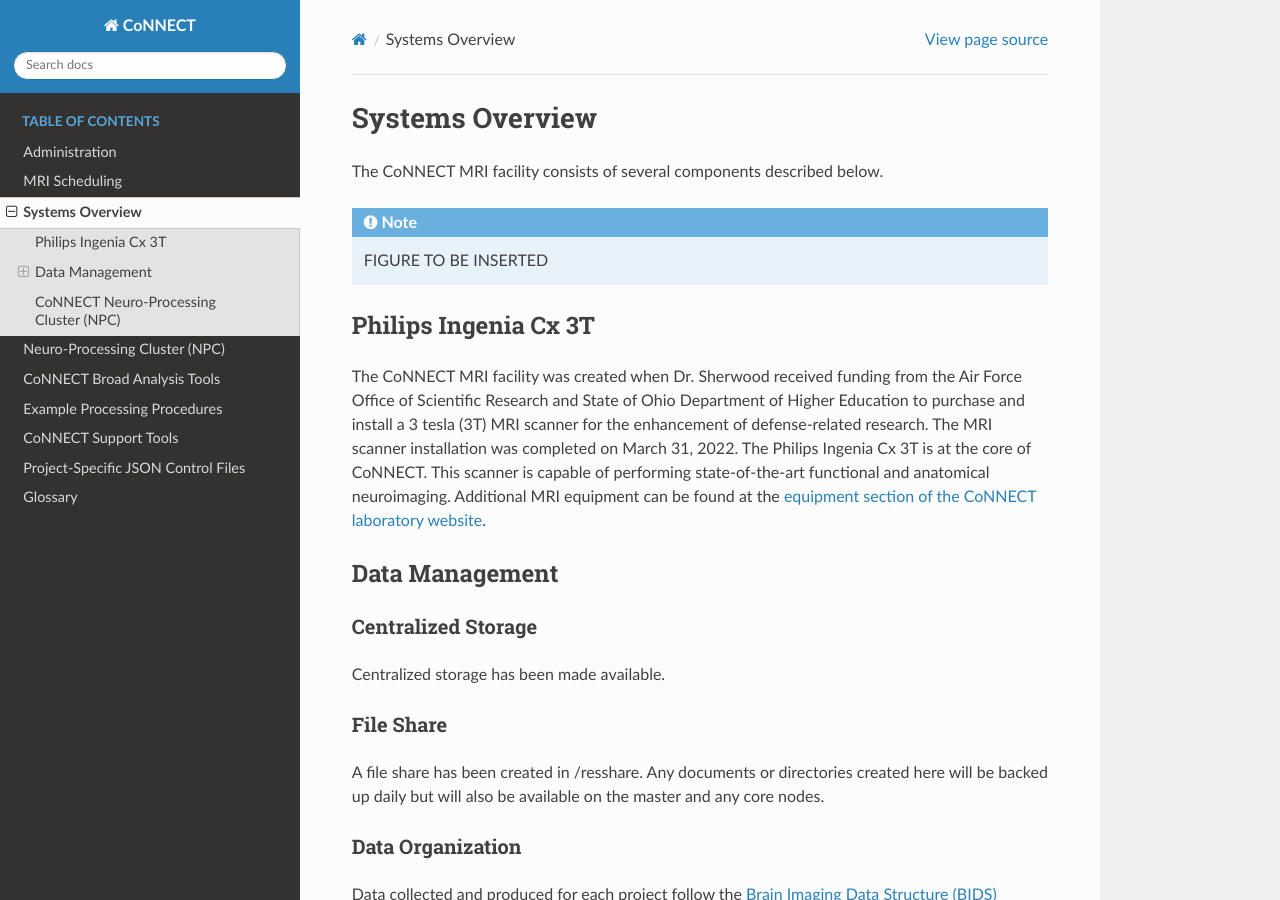
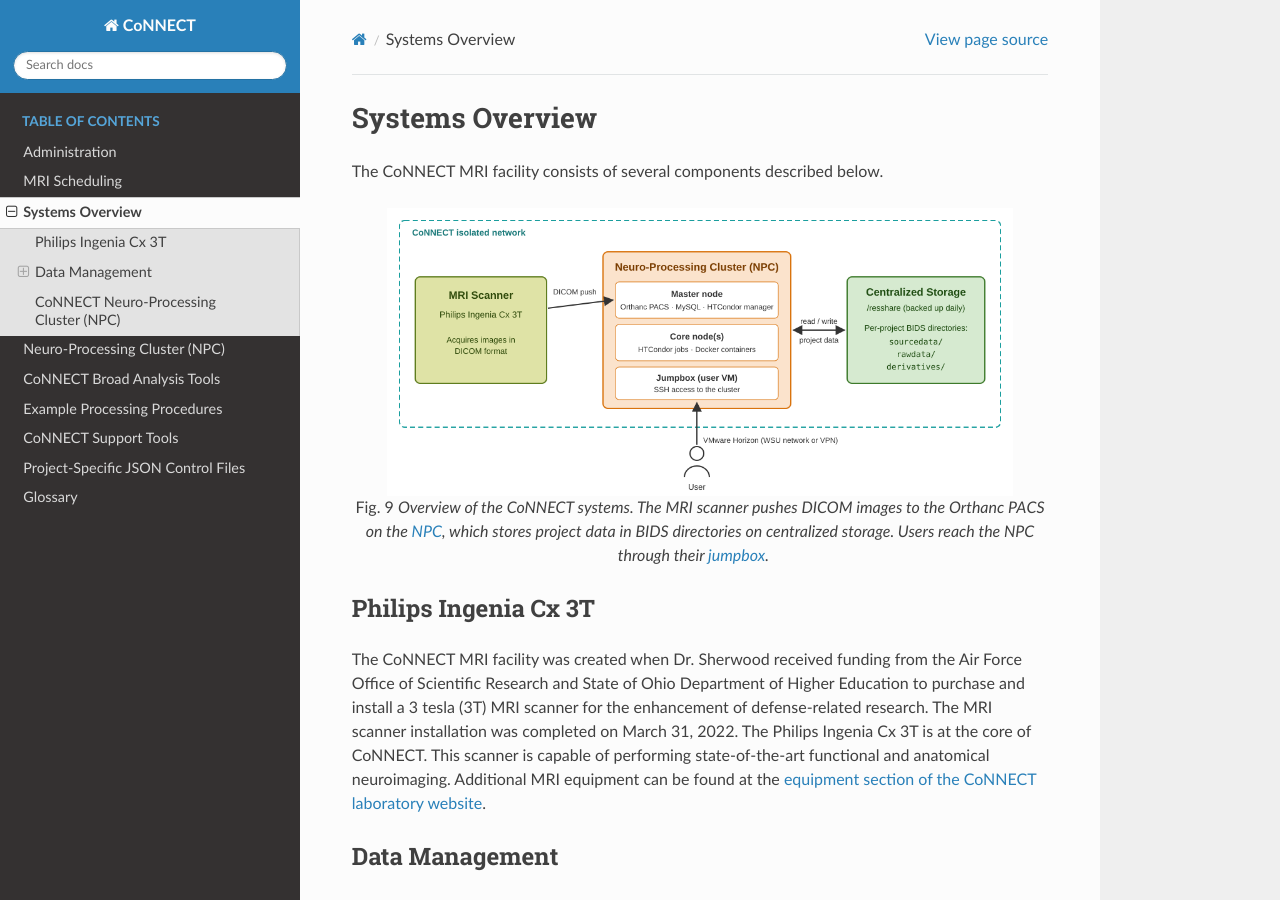
Before and after one commit to mattsherwood87/wsuconnect, a Sphinx documentation site: the page built from docs/source/systems_overview/index.rst, in a window 1280 px wide and 900 px high. Built offline with Sphinx 7.4.7 and the Read the Docs theme 3.1.0, drawn with Linux system fonts in a browser that asks for light colours.

Commit message:
Add systems overview figure
Replace the figure placeholder on the Systems Overview page with a
diagram of the MRI scanner, the Neuro-Processing Cluster and
centralized storage. The editable SVG source is kept next to the PNG.

Co-Authored-By: Claude Opus 5.5 <noreply@anthropic.com>
Claude-Session: https://claude.ai/code/session_01RuKq8sGMeBb23TQgV9bpw7

```diff
--- a/docs/source/systems_overview/index.rst
+++ b/docs/source/systems_overview/index.rst
@@ -8,7 +8,15 @@ Systems Overview
 The CoNNECT MRI facility consists of several components described below.
 
 
-.. note:: FIGURE TO BE INSERTED
+.. _systems_overview_figure:
+
+.. figure:: ../_images/systems_overview.png
+   :align: center
+   :width: 90%
+
+   Overview of the CoNNECT systems. The MRI scanner pushes DICOM images to the Orthanc PACS on the
+   :term:`NPC`, which stores project data in BIDS directories on centralized storage. Users reach the NPC
+   through their :term:`jumpbox`.
 
 .. include:: mri.rst
 
```
Also changed, not shown: docs/source/_images/systems_overview.png (added), docs/source/_images/systems_overview.svg (added).
